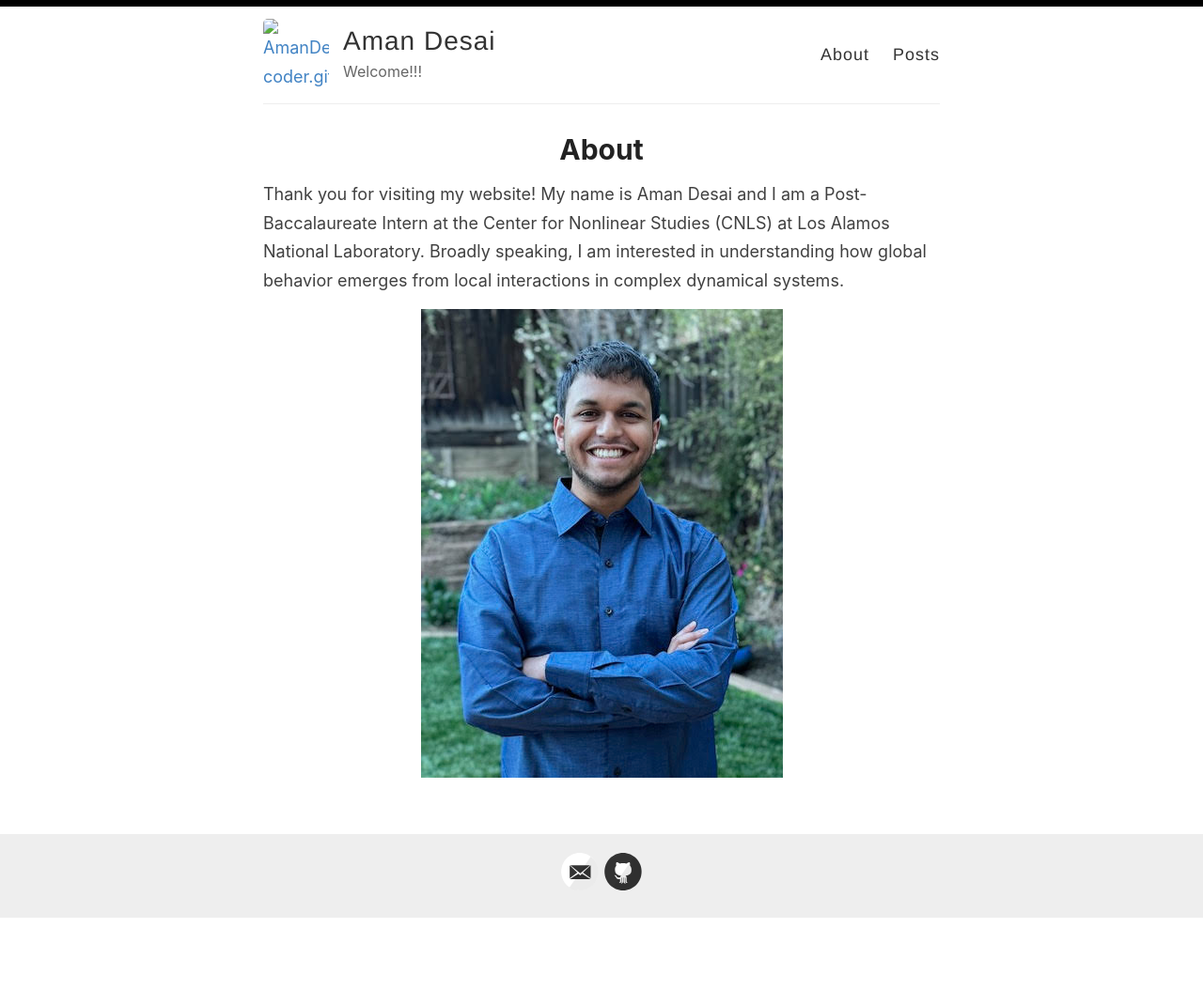
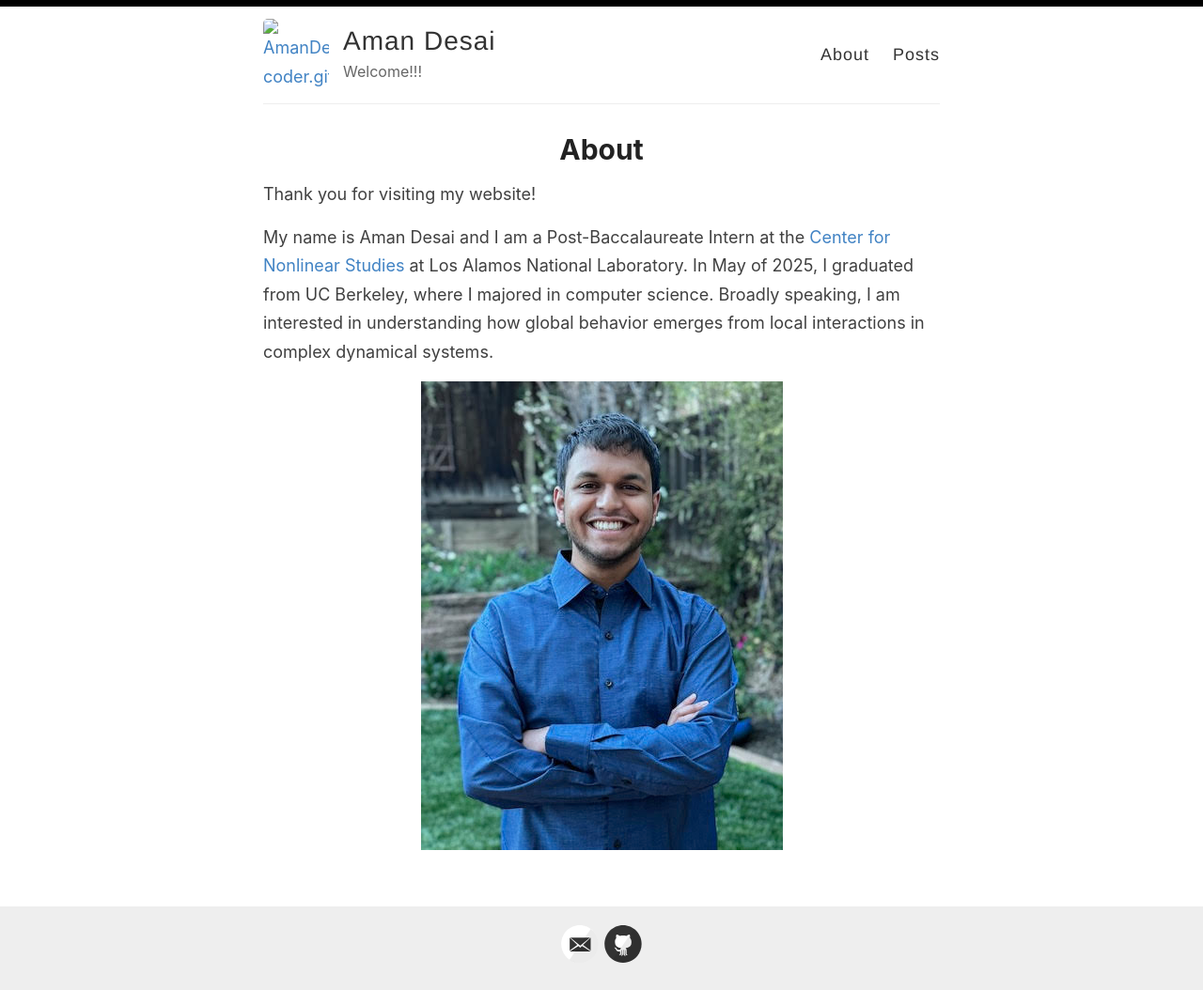
Before and after one commit to AmanDesai-coder/AmanDesai-coder.github.io, a Jekyll site: the page built from index.md, in a window 1280 px wide. Shown: the whole page at 94% size. Built offline with Jekyll 4.4.1, drawn with Linux system fonts in a browser that asks for light colours; before the commit the page ends 978 px from its top, so only the background shows below that.

Commit message:
Update index.md

```diff
--- a/index.md
+++ b/index.md
@@ -4,6 +4,8 @@ title: About
 permalink: /
 ---
 
-Thank you for visiting my website! My name is Aman Desai and I am a Post-Baccalaureate Intern at the Center for Nonlinear Studies (CNLS) at Los Alamos National Laboratory. Broadly speaking, I am interested in understanding how global behavior emerges from local interactions in complex dynamical systems.
+Thank you for visiting my website!
+
+My name is Aman Desai and I am a Post-Baccalaureate Intern at the [Center for Nonlinear Studies](https://cnls.lanl.gov/external/) at Los Alamos National Laboratory. In May of 2025, I graduated from UC Berkeley, where I majored in computer science. Broadly speaking, I am interested in understanding how global behavior emerges from local interactions in complex dynamical systems.
 
 ![]( /images/Aman.jpg)
```
